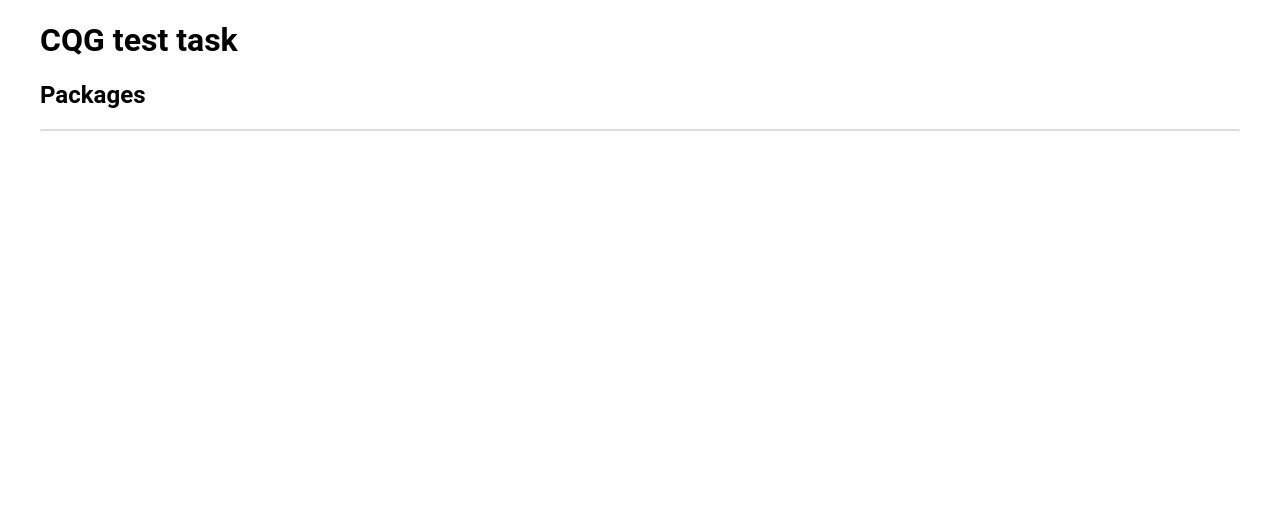
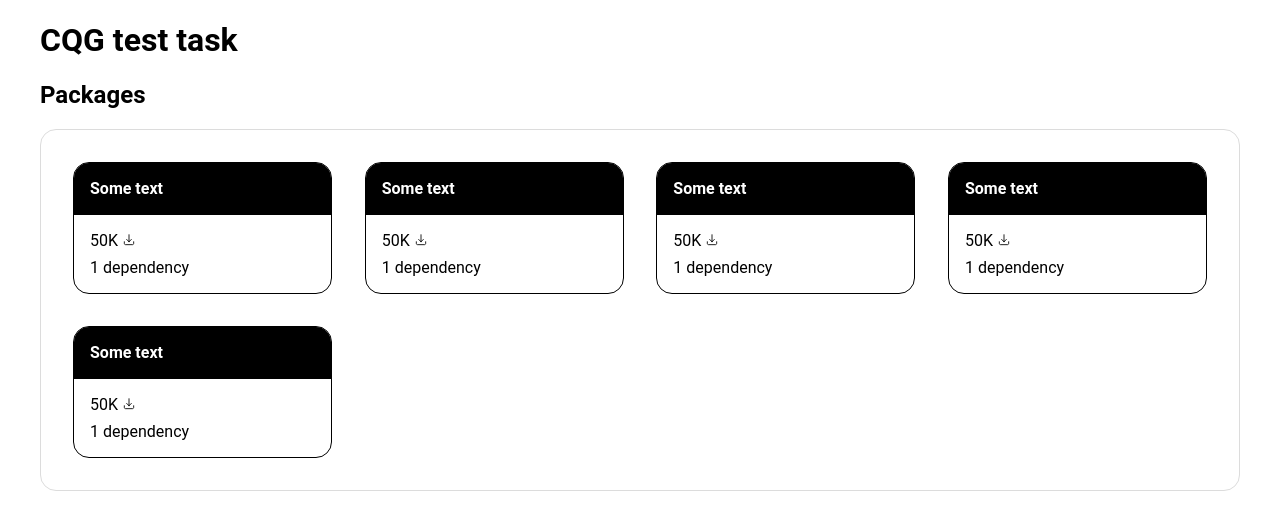
Before and after one commit to hellsgor/cqg-test, an Angular app: page / in a window 1280 px wide. Shown: the top 530 px of the page. Built offline with nearby package versions, Linux system fonts and the light colour scheme.

Commit message:
add package-component template and styles

```diff
--- a/src/app/modules/packages/components/package/package.component.html
+++ b/src/app/modules/packages/components/package/package.component.html
@@ -1 +1,10 @@
-<p>package works!</p>
+<article class="package">
+  <h4 class="package__title">Some text</h4>
+  <div class="package__wrapper">
+    <p class="package__downloads">50K</p>
+    <div class="package__dependencies-wrapper">
+      <span class="package__dependencies-amount">1</span>
+      <span class="package__dependencies-слово">dependency</span>
+    </div>
+  </div>
+</article>
--- a/src/app/modules/packages/components/package/package.component.scss
+++ b/src/app/modules/packages/components/package/package.component.scss
@@ -0,0 +1,47 @@
+.package {
+  $package-padding: 16px;
+
+  overflow: hidden;
+  min-width: 259px;
+  border: 1px solid #000;
+  border-radius: 16px;
+
+  &__downloads {
+    $icon-size: 14px;
+    display: flex;
+    margin: 0;
+    align-items: center;
+    column-gap: 4px;
+
+    &::after {
+      display: flex;
+      width: $icon-size;
+      height: $icon-size;
+      align-items: center;
+      justify-content: center;
+      background: url("icons/download.svg") center no-repeat;
+      background-size: $icon-size;
+      content: '';
+    }
+  }
+
+  &__title {
+    padding: $package-padding;
+    border-bottom: 1px solid #000;
+    margin: 0;
+    background-color: #000;
+    color: #fff;
+  }
+
+  &__wrapper {
+    display: flex;
+    padding: $package-padding;
+    flex-direction: column;
+    row-gap: 8px;
+  }
+
+  &__dependencies-wrapper {
+    display: flex;
+    column-gap: 4px;
+  }
+}
--- a/src/app/modules/packages/packages.component.html
+++ b/src/app/modules/packages/packages.component.html
@@ -1,6 +1,10 @@
 <section class="packages">
   <h2>Packages</h2>
   <div class="packages__wrapper">
-
+    <app-package></app-package>
+    <app-package></app-package>
+    <app-package></app-package>
+    <app-package></app-package>
+    <app-package></app-package>
   </div>
 </section>
--- a/src/app/modules/packages/packages.component.scss
+++ b/src/app/modules/packages/packages.component.scss
@@ -1,6 +1,7 @@
 .packages {
   &__wrapper {
     display: flex;
+    padding: 32px;
     border: 1px solid #dcdcdc;
     border-radius: 16px;
     flex-wrap: wrap;
```
Also changed, not shown: src/app/modules/packages/components/package/icons/download.svg (added).
